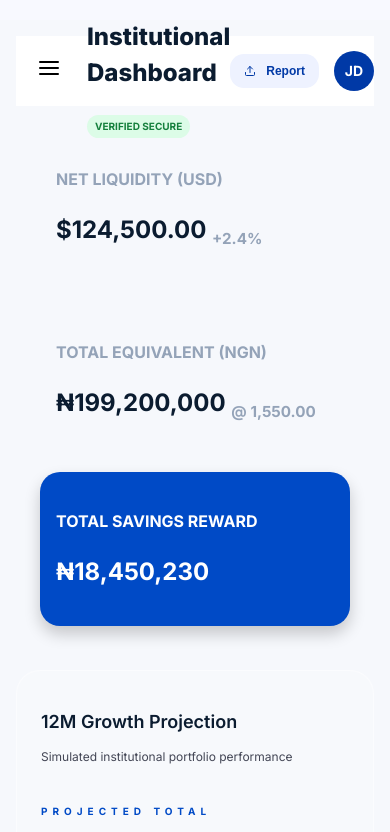
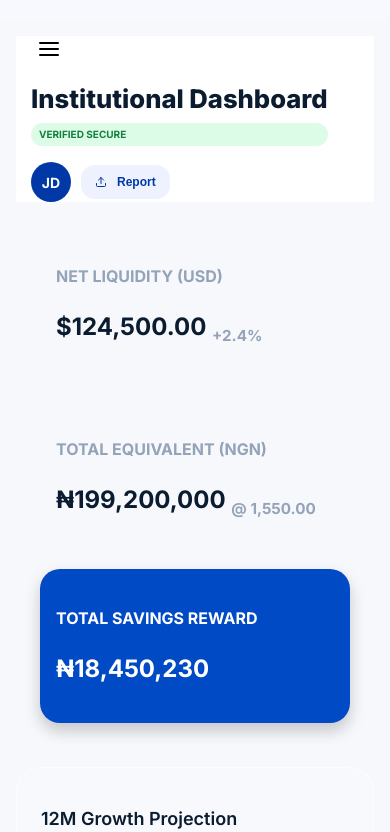
Before and after one commit to Chideradotcom/nairasave, a React (Vite) app: page /dashboard in a window 390 px wide. Shown: the top 832 px of the page. Built offline with nearby package versions, Linux system fonts and the light colour scheme.

Commit message:
Optimization of main header component

```diff
--- a/src/pages/dashboard/Dashboard.jsx
+++ b/src/pages/dashboard/Dashboard.jsx
@@ -1,7 +1,7 @@
 import { useState } from "react";
 
 import Sidebar from "./sidebar/Sidebar";
-import ActualHeader from "./actualheader/ActualHeader";
+import MainHeader from "./mainheader/MainHeader";
 import Header from "./header/Header";
 import NairaConversion from "./conversion/NairaConversion";
 import PotentialGrowth from "./growth/PotentialGrowth";
@@ -20,7 +20,7 @@ export default function Dashboard() {
       />
 
       <main className={styles.mainContent}>
-        <ActualHeader setOpen={setSidebarOpen} />
+        <MainHeader setOpen={setSidebarOpen} />
         <Header />
         <div className={styles.gridContainer}>
 
--- a/src/pages/dashboard/actualheader/ActualHeader.jsx
+++ /dev/null
@@ -1,38 +0,0 @@
-import styles from "./ActualHeader.module.css";
-import { FiMenu, FiUpload } from "react-icons/fi";
-
-function ActualHeader({ setOpen }) {
-  return (
-    <header className={styles.header}>
-      <div className={styles.left}>
-        <button
-          className={styles.menuBtn}
-          onClick={() => setOpen(true)}
-        >
-          <FiMenu />
-        </button>
-
-        <div>
-          <h1>Institutional Dashboard</h1>
-
-          <div className={styles.badge}>
-            VERIFIED SECURE
-          </div>
-        </div>
-      </div>
-
-      <div className={styles.right}>
-        <button className={styles.reportBtn}>
-          <FiUpload />
-          Report
-        </button>
-
-        <div className={styles.avatar}>
-          JD
-        </div>
-      </div>
-    </header>
-  );
-}
-
-export default ActualHeader;
--- /dev/null
+++ b/src/pages/dashboard/mainheader/MainHeader.jsx
@@ -0,0 +1,36 @@
+import styles from "./MainHeader.module.css";
+import { FiMenu, FiUpload } from "react-icons/fi";
+
+function MainHeader({ setOpen }) {
+  return (
+    <header className={styles.header}>
+      <section className={styles.left}>
+        <button
+          className={styles.menuBtn}
+          onClick={() => setOpen(true)}
+          aria-label="Open menu"
+        >
+          <FiMenu />
+        </button>
+
+        <section className={styles.brand}>
+          <h1>Institutional Dashboard</h1>
+          <p className={styles.badge}>VERIFIED SECURE</p>
+        </section>
+      </section>
+
+      <section className={styles.right}>
+        <button className={styles.reportBtn}>
+          <FiUpload />
+          Report
+        </button>
+
+        <section className={styles.avatar} aria-label="User initials">
+          JD
+        </section>
+      </section>
+    </header>
+  );
+}
+
+export default MainHeader;
--- a/src/pages/dashboard/actualheader/ActualHeader.module.css
+++ b/src/pages/dashboard/mainheader/MainHeader.module.css
@@ -1,10 +1,10 @@
 .header {
-  height: 100px;
   background: white;
   padding: 0 30px;
   display: flex;
   justify-content: space-between;
   align-items: center;
+  gap: 1rem;
 }
 
 .left {
@@ -13,13 +13,19 @@
   gap: 20px;
 }
 
-.left h1 {
+.brand {
+  display: flex;
+  flex-direction: column;
+  gap: 0.35rem;
+}
+
+.brand h1 {
   font-size: 2.3rem;
   font-weight: 800;
+  margin: 0;
 }
 
 .badge {
-  margin-top: 8px;
   background: #dcfce7;
   color: #15803d;
   padding: 6px 12px;
@@ -27,6 +33,7 @@
   display: inline-block;
   font-size: 12px;
   font-weight: 700;
+  margin: 0;
 }
 
 .right {
@@ -61,85 +68,30 @@
 
 .menuBtn {
   display: none;
-}
-
-.header {
-  height: 100px;
-  background: white;
-  padding: 0 30px;
-  display: flex;
-  justify-content: space-between;
-  align-items: center;
-}
-
-.left {
-  display: flex;
-  align-items: center;
-  gap: 20px;
-}
-
-.left h1 {
-  font-size: 2.3rem;
-  font-weight: 800;
-}
-
-.badge {
-  margin-top: 8px;
-  background: #dcfce7;
-  color: #15803d;
-  padding: 6px 12px;
-  border-radius: 999px;
-  display: inline-block;
-  font-size: 12px;
-  font-weight: 700;
-}
-
-.right {
-  display: flex;
-  gap: 15px;
-  align-items: center;
-}
-
-.reportBtn {
+  background: none;
   border: none;
-  background: #eef2ff;
-  color: #0039a6;
-  padding: 14px 20px;
-  border-radius: 14px;
-  font-weight: 700;
-  display: flex;
-  gap: 10px;
-  align-items: center;
-}
-
-.avatar {
-  width: 50px;
-  height: 50px;
-  border-radius: 50%;
-  background: #0039a6;
-  color: white;
-  display: flex;
-  align-items: center;
-  justify-content: center;
-  font-weight: 700;
+  font-size: 24px;
+  cursor: pointer;
 }
 
 @media (max-width: 768px) {
   .header {
+    flex-wrap: wrap;
+    align-items: flex-start;
+    justify-content: space-between;
     padding: 0 15px;
-    height: 70px;
+    gap: 1rem;
   }
 
-  .menuBtn {
-    display: block;
-    background: none;
-    border: none;
-    font-size: 24px;
-    cursor: pointer;
+  .left {
+    width: 100%;
+    justify-content: space-between;
+    flex-wrap: wrap;
+    gap: 0.75rem;
   }
 
-  .left h1 {
-    font-size: 1.5rem;
+  .brand h1 {
+    font-size: 1.6rem;
   }
 
   .badge {
@@ -157,4 +109,16 @@
     height: 40px;
     font-size: 14px;
   }
+
+  .menuBtn {
+    display: block;
+  }
+
+  .right {
+    width: 100%;
+    flex-direction: row-reverse;
+    justify-content: flex-end;
+    gap: 10px;
+    flex-wrap: wrap;
+  }
 }
```
